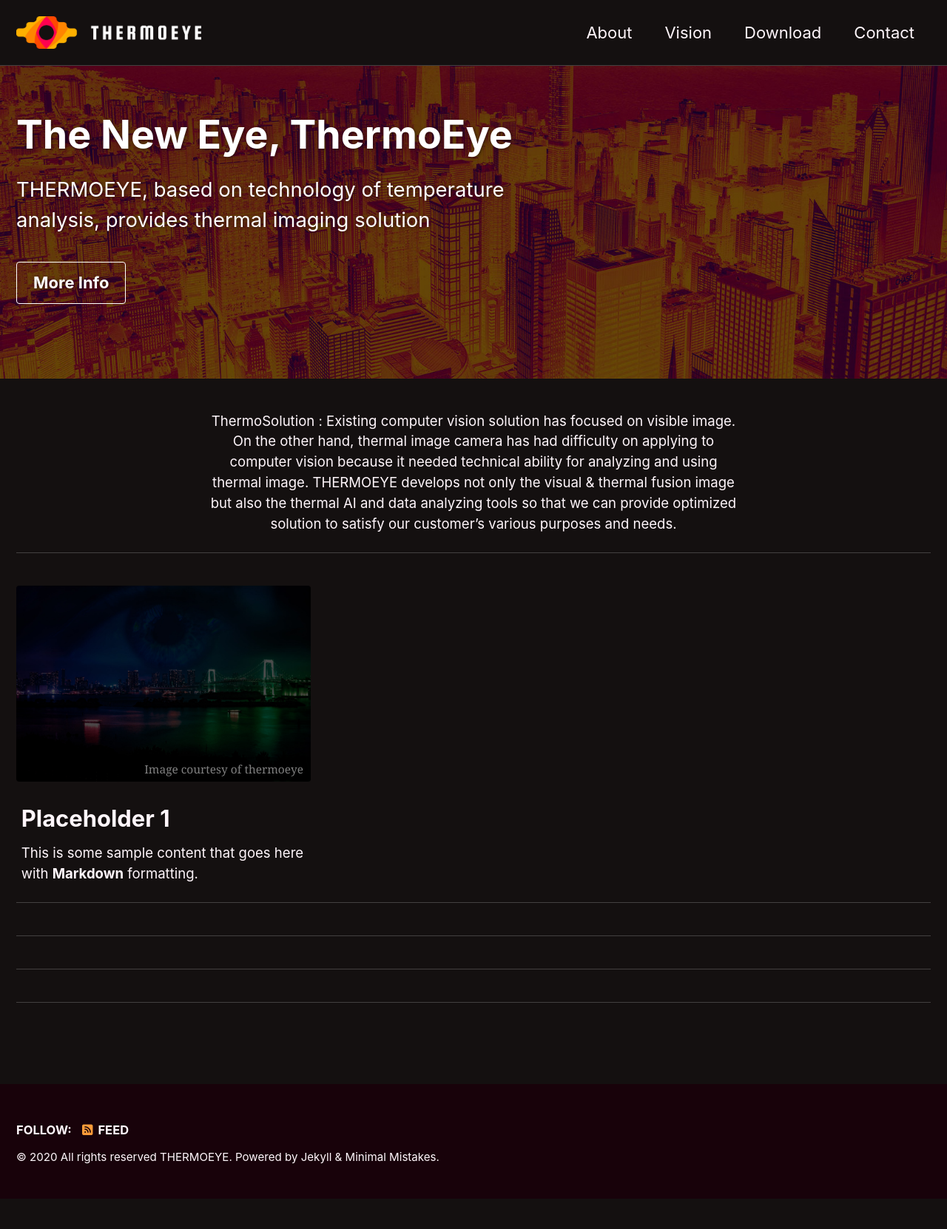
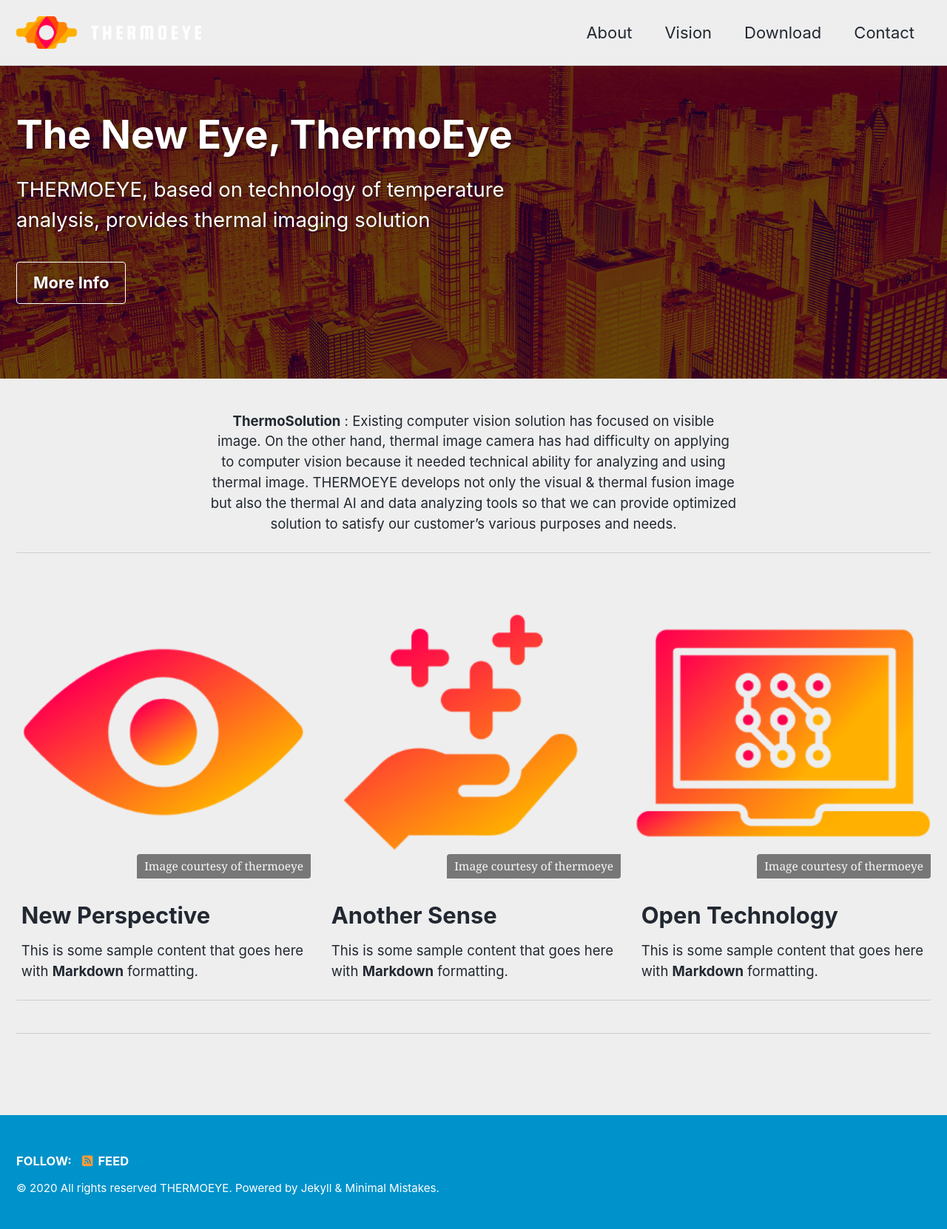
Before and after one commit to ThermoEye/ThermoEye.github.io, a Jekyll site: the page built from index.html, in a window 1280 px wide. Shown: the whole page at 74% size. Built offline with Jekyll 4.4.1, drawn with Linux system fonts in a browser that asks for light colours; cached includes are drawn as plain includes; nearby versions of some CDN libraries; the list of posts is cut into pages by our own code; before the commit the page ends 1621 px from its top, so only the background shows below that.

Commit message:
Added favicon Test index.html feature_row

```diff
--- a/_config.yml
+++ b/_config.yml
@@ -12,7 +12,7 @@
 
 theme                    : "minimal-mistakes-jekyll"
 # remote_theme           : "mmistakes/minimal-mistakes"
-minimal_mistakes_skin    : "neon" # "default", "air", "aqua", "contrast", "dark", "dirt", "neon", "mint", "plum", "sunrise"
+minimal_mistakes_skin    : "air" # "default", "air", "aqua", "contrast", "dark", "dirt", "neon", "mint", "plum", "sunrise"
 
 # Site Settings
 locale                   : "en-US"
--- a/_includes/head.html
+++ b/_includes/head.html
@@ -13,6 +13,8 @@
 
 <!-- For all browsers -->
 <link rel="stylesheet" href="{{ '/assets/css/main.css' | relative_url }}">
+<!--link rel="shortcut icon" type="/assets/images" href="favicon_48x48.png"-->
+<link rel="shortcut icon"  sizes="48x48"  href="{{site.baseurl}}/assets/images/favicon_48x48.png">
 
 <!--[if IE]>
   <style>
--- a/index.html
+++ b/index.html
@@ -13,7 +13,7 @@
 excerpt: "THERMOEYE, based on technology of temperature analysis,
 provides thermal imaging solution"
 intro:
-  - excerpt: "ThermoSolution :
+  - excerpt: "**ThermoSolution** :
   Existing computer vision solution has focused on visible image.
   On the other hand, thermal image camera has had difficulty on
   applying to computer vision because it needed technical ability
@@ -24,11 +24,22 @@
   our customer’s various purposes and needs."
 
 feature_row:
-  - image_path: assets/images/vision_bg.jpg
+  - image_path: assets/images/vision_eye_icon.png
     image_caption: "Image courtesy of [thermoeye](http://www.thermoeye.co.kr/)"
     alt: "placeholder image 1"
-    title: "Placeholder 1"
+    title: "New Perspective"
     excerpt: "This is some sample content that goes here with **Markdown** formatting."
+  - image_path: assets/images/vision_sense_icon.png
+    image_caption: "Image courtesy of [thermoeye](http://www.thermoeye.co.kr/)"
+    alt: "placeholder image 2"
+    title: "Another Sense"
+    excerpt: "This is some sample content that goes here with **Markdown** formatting."
+  - image_path: assets/images/vision_tech_icon.png
+    image_caption: "Image courtesy of [thermoeye](http://www.thermoeye.co.kr/)"
+    alt: "placeholder image 3"
+    title: "Open Technology"
+    excerpt: "This is some sample content that goes here with **Markdown** formatting."
+
 ---
 
 {% include feature_row id="intro" type="center" %}
@@ -36,7 +47,3 @@
 {% include feature_row %}
 
 {% include feature_row id="feature_row2" type="left" %}
-
-{% include feature_row id="feature_row3" type="right" %}
-
-{% include feature_row id="feature_row4" type="center" %}
```
